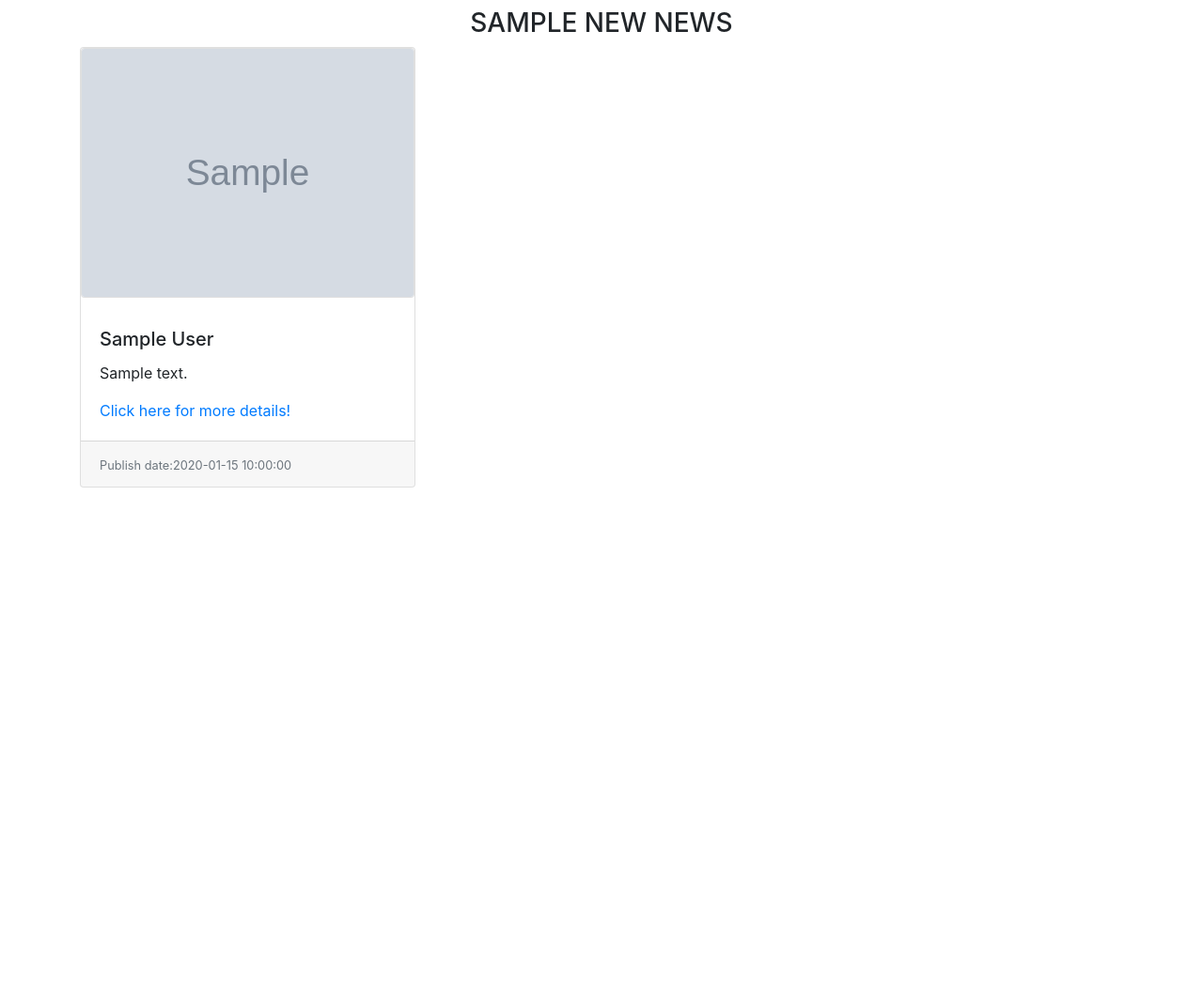
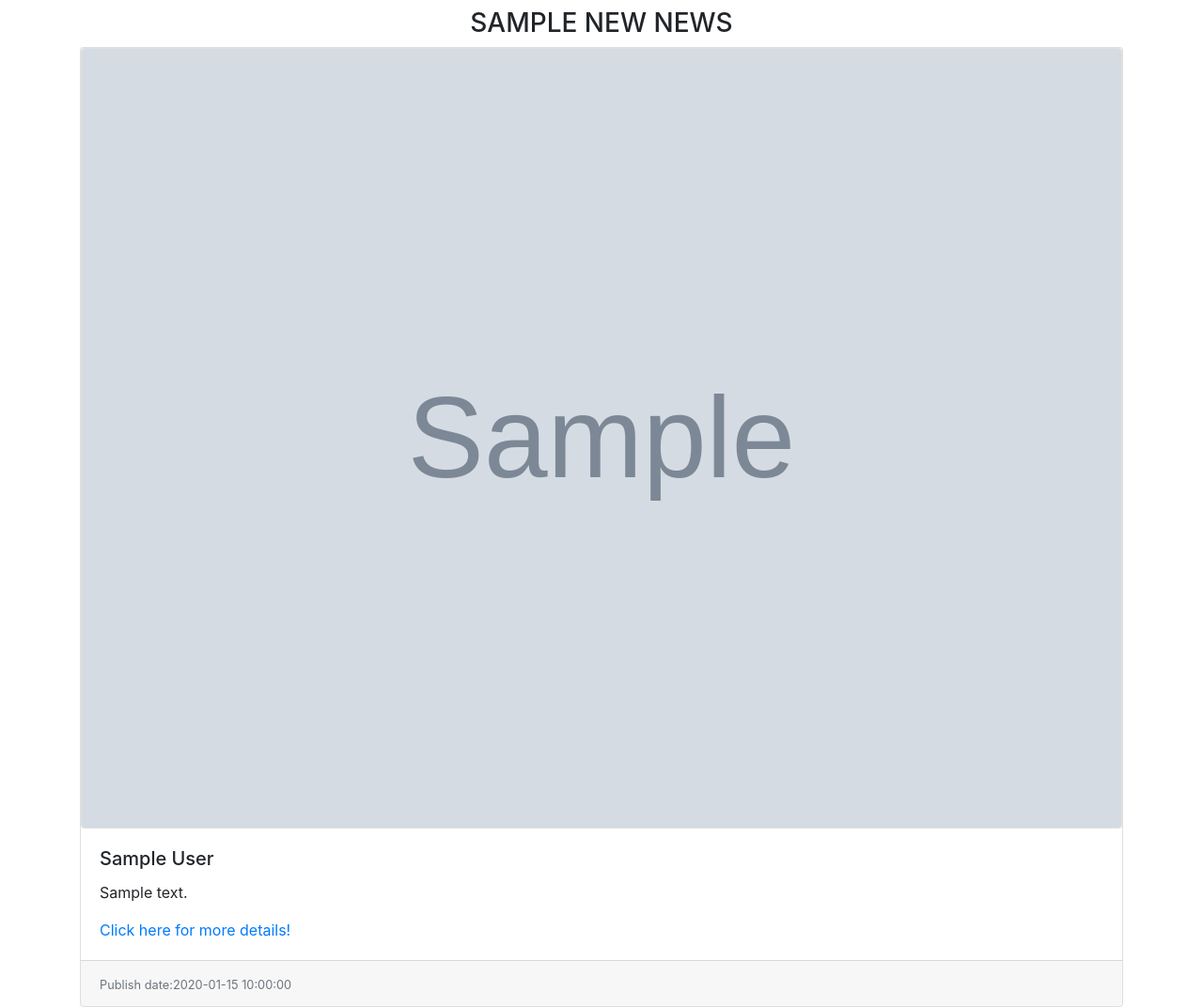
Before and after one commit to johnmwangi/News-Highlight, a Flask app: template app/templates/categories.html in a window 1280 px wide. Shown: the part 88-1160 px from the top of the page at 94% size. Before the commit the page ends 607 px from the top, so only its background shows below. Run offline with Flask 2, Linux system fonts and the light colour scheme; the template is opened without the code that fills it: most values are stand-ins (such as "Sample title", 1, 10 or a date in 2020); grey boxes marked "Sample" are stand-in pictures; some libraries are stand-ins or nearby versions.

```diff
--- a/app/templates/categories.html
+++ b/app/templates/categories.html
@@ -7,7 +7,7 @@
   <br>
   <h3 align="center" class="text-uppercase">{{new}} NEWS </h3>
     <div class="container">
-      <div class="card-columns">
+      <div class="card-row">
         {% for category in category %}
 
         <div class="card">
```
Also changed, not shown: 2 other files.
